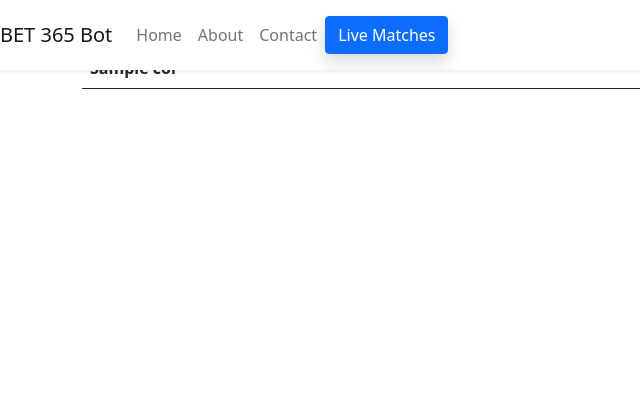
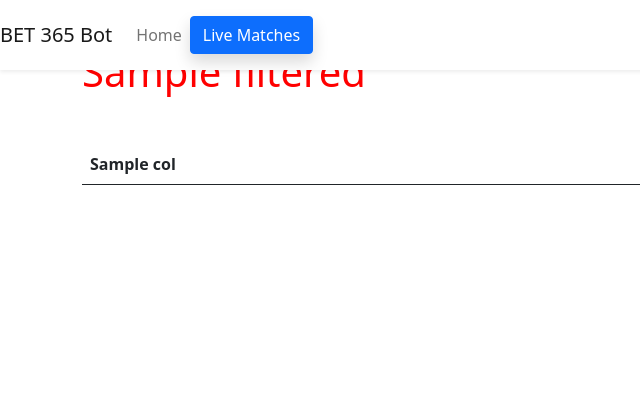
Before and after one commit to themisandri/football, a Flask app: template templates/bootstrap_table.html in a window 1280 px wide. Shown: the top 420 px of the page, without its empty margins (0-640 px from the left). Run offline with Flask 2, Linux system fonts and the light colour scheme; the template is opened without the code that fills it: most values are stand-ins (such as "Sample title", 1, 10 or a date in 2020); lists and menus that the app fills with data are empty; some libraries are stand-ins or nearby versions.

Commit message:
recommendations to frontend

```diff
--- a/app.py
+++ b/app.py
@@ -22,9 +22,10 @@ def show_matches():
     df = transform_data(data)
     #print dataframe with flask
     #return render_template('index.html',  tables=[df.to_html(classes='data')], titles=df.columns.values)
-    df = df[['date','timer','name_teamA','name_teamB','shoots_total','shoots_on_total','shoots_on_percentage','corners_total','red_cards_total','bet365_url']]
+    results = algorithm(df)
+    df = df[['id','date','timer','name_teamA','name_teamB','shoots_total','shoots_on_total','shoots_on_percentage','corners_total','red_cards_total','bet365_url']]
     return render_template("bootstrap_table.html", column_names=df.columns.values, row_data=list(df.values.tolist()),
-                           link_column="bet365_url", zip=zip, title="Live Matches")
+                           link_column="bet365_url", zip=zip, title="Live Matches", filtered=results)
 
 
 #route for algorithm
--- a/templates/bootstrap_table.html
+++ b/templates/bootstrap_table.html
@@ -1,7 +1,18 @@
 {% extends "index.html" %}
 
 {% block content %}
+{% if filtered %}
 <div class="container mt-5">
+<h1 class="mt-2">{{filtered}}</h1>
+</div>
+{% endif %}
+{% if not filtered %}
+<div class="container mt-5">
+<h1 class="mt-2">No recommendations</h1>
+</div>
+{% endif %}
+
+<div class="container mt-5 mb-5">
 <table id="data" style="width:100%"
 class="table table-striped">
     <thead>
@@ -15,7 +26,17 @@ class="table table-striped">
     {% for row in row_data %}
     <tr>
         {% for col, row_ in zip(column_names, row) %}
-        {% if col == link_column %}
+        {% if col == "red_cards_total" %}
+        {% if row_ > 0 %}
+        <td class="table-danger">
+            {{row_}}
+        </td>
+        {% else %}
+        <td>
+            {{row_}}
+        </td>
+        {% endif %}
+        {% elif col == link_column %}
         <td>
             <form action={{ row_ }} method="get" target="_blank">
                 <button type="submit">Click me</button>
--- a/templates/index.html
+++ b/templates/index.html
@@ -20,8 +20,6 @@
       <div id="navbarSupportedContent" class="collapse navbar-collapse">
       <ul class="navbar-nav ml-auto">
           <li class="nav-item"><a href="/" class="nav-link">Home</a></li>
-          <li class="nav-item"><a href="#" class="nav-link">About</a></li>
-          <li class="nav-item"><a href="#" class="nav-link">Contact</a></li>
       </ul>
           <div class="navbar-text ml-lg-3">
           <a href="/api" class="btn btn-primary text-white shadow">Live Matches</a>
```
